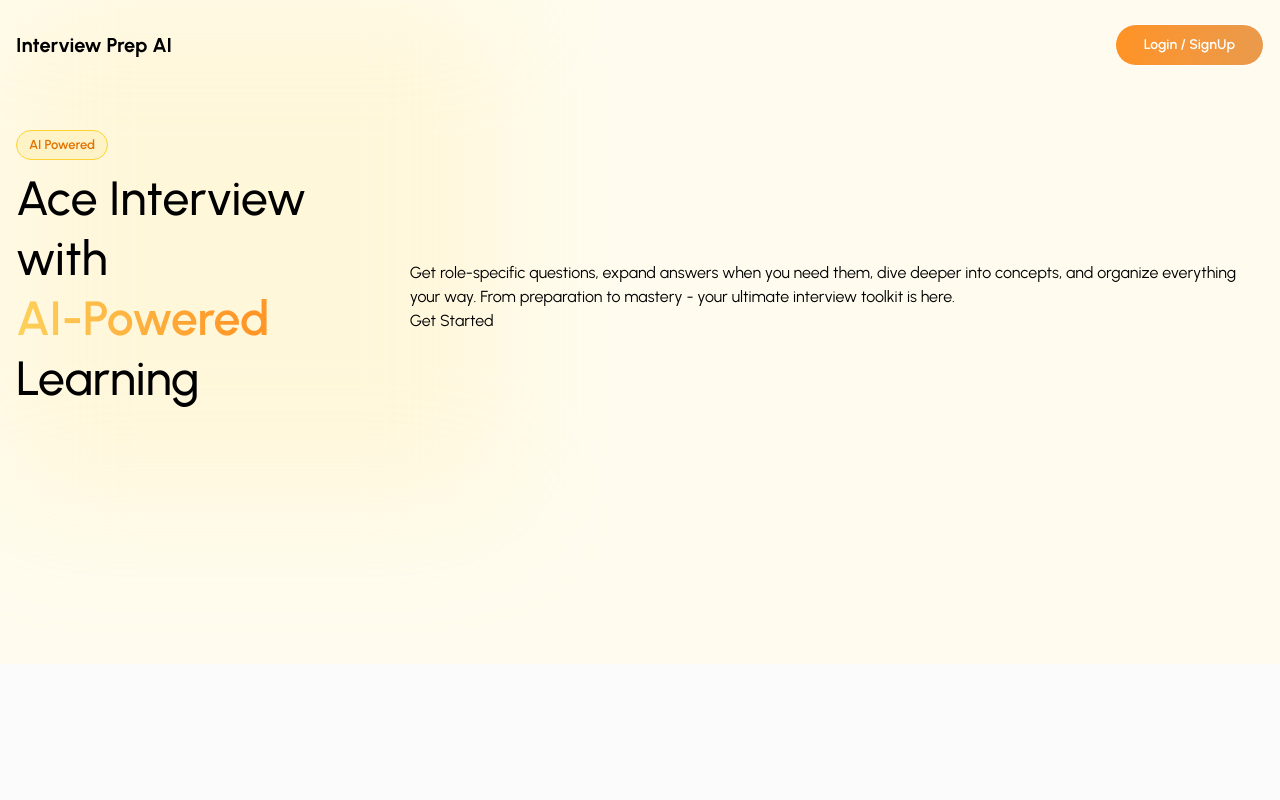
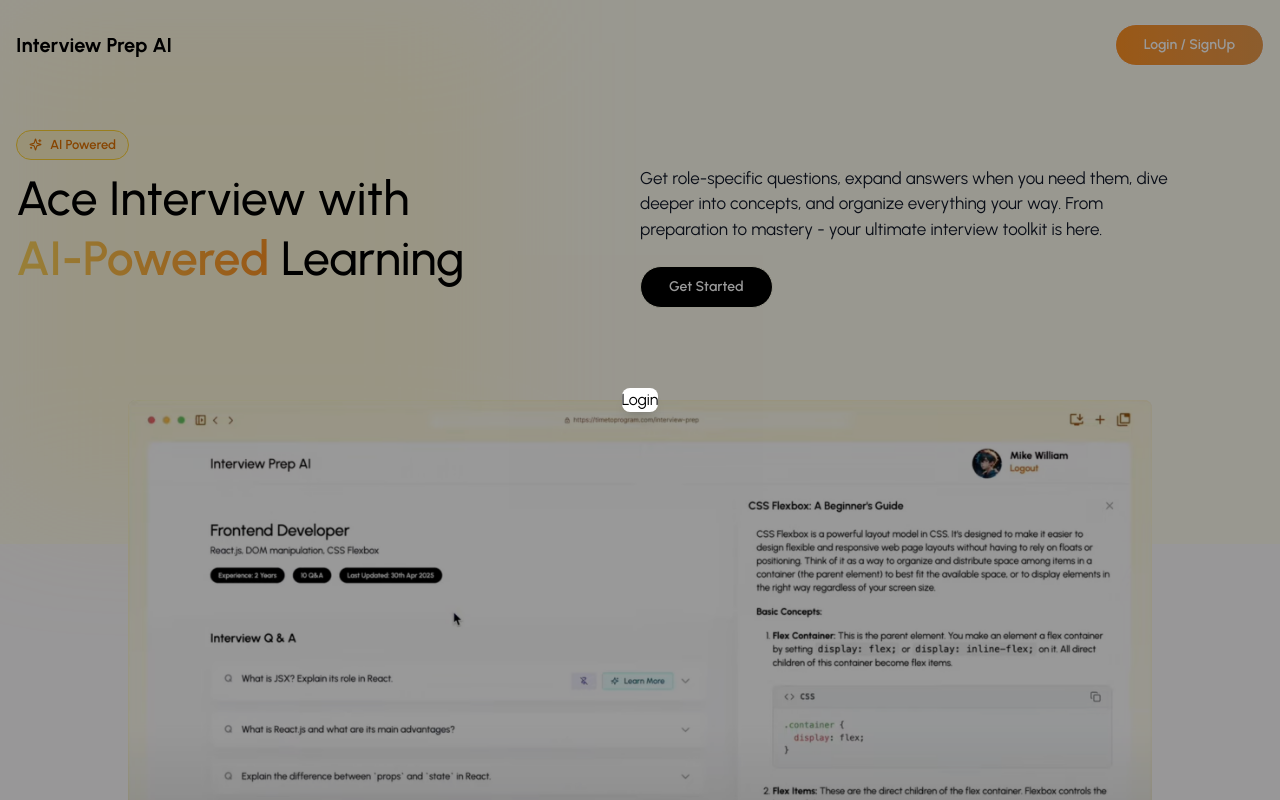
Before and after one commit to Anshuman-Jagani/Interview-Prep-Ai, a React (Vite) app in the folder frontend/interview-prep-ai/: page / in a window 1280 px wide. Shown: the top 800 px of the page. Built offline with nearby package versions, Linux system fonts and the light colour scheme.

Commit message:
Landing Page UI Complete

```diff
--- /dev/null
+++ b/frontend/interview-prep-ai/src/components/Modal.jsx
@@ -0,0 +1,46 @@
+import React from "react";
+
+const Modal = ({ children, isOpen, onClose, title, hideHeader }) => {
+  return <div className="fixed inset-0 z-50 flex justify-center items-center w-full h-full bg-black/40">
+    {/* Modal Content */}
+    <div
+        className={`relative flex flex-col bg-white shadow-lg rounded-lg overflow-hidden`}
+    >
+        {/* Modal Header */}
+        {!hideHeader && (
+            <div className="flex items-center justify-between p-4 border-b border-gray-200">
+                <h3 className="md:text-lg font-medium text-gray-900">{title}</h3>
+            </div>
+        )}
+
+        <button
+            type="button"
+            className="text-gray-400 bg-transparent hover:bg-orange-100 hover:text-gray-900 rounded-lg text-sm w-8 h-8 flex justify-center items-center absolute top-3.5 right-3.5 cursor-pointer"
+            onClick={onClose}
+        >
+            <svg
+                className="w-3 h-3"
+                aria-hidden="true"
+                xmlns="http://www.w3.org/2000/svg"
+                fill="none"
+                viewBox="0 0 14 14"
+            >
+                <path
+                    stroke="currentColor"
+                    strokeLinecap="round"
+                    strokeLinejoin="round"
+                    strokeWidth={2}
+                    d="M1 1l6 6m0 6M7 7l6-6M7 7l-6 6"
+                />
+            </svg>
+        </button>
+
+        {/* Modal Body (Scrollable) */}
+        <div className="flex-1 overflow-y-auto custom-scrollbar">
+            {children}
+        </div>
+    </div>
+  </div>
+};
+
+export default Modal;
--- a/frontend/interview-prep-ai/src/pages/LandingPage.jsx
+++ b/frontend/interview-prep-ai/src/pages/LandingPage.jsx
@@ -1,8 +1,12 @@
-import React, { useState } from 'react';
+import React, { useState } from "react";
 
-//import HERO_IMG from '../assets/hero-image.png';
-import { APP_FEATURES } from '../utils/data';
-import { useNavigate } from 'react-router-dom';
+import HERO_IMG from "../assets/hero-img.png";
+import { APP_FEATURES } from "../utils/data";
+import { useNavigate } from "react-router-dom";
+import { LuMoveDiagonal, LuSparkles } from "react-icons/lu";
+import Modal from "../components/Modal";
+import Login from "./Auth/Login";
+import Signup from "./Auth/Signup";
 
 const LandingPage = () => {
   const navigate = useNavigate();
@@ -10,16 +14,19 @@ const LandingPage = () => {
   const [openAuthModel, setOepnAuthModel] = useState(false);
   const [currentPage, setCurrentPage] = useState("login");
 
-  const handleCTA = () => {}
+  const handleCTA = () => {};
 
   return (
+    <>
       <div className="w-full min-h-full bg-[#FFFCEF]">
         <div className="w-[500px] h-[500px] bg-amber-200/20 blur-[65px] absolute top-0 left-0" />
 
         <div className="container mx-auto px-4 pt-6 pb-[200px] relative z-10">
           {/* Header */}
           <header className="flex justify-between items-center mb-16">
-          <div className="text-xl text-black font-bold">Interview Prep AI</div>
+            <div className="text-xl text-black font-bold">
+              Interview Prep AI
+            </div>
             <button
               className="bg-linear-to-r from-[#FF9324] to-[#e99a4b] text-sm font-semibold text-white px-7 py-2.5 rounded-full hover:bg-black hover:text-white border border-white transition-colors cursor-pointer"
               onClick={() => setOepnAuthModel(true)}
@@ -33,6 +40,7 @@ const LandingPage = () => {
             <div className="w-full md:w-1/2 pr-4 mb-8 mb:mb-0">
               <div className="flex items-center justify-left mb-2">
                 <div className="flex items-center gap-2 text-[13px] text-amber-600 font-semibold bg-amber-100 px-3 py-1 rounded-full border border-amber-300 ">
+                  <LuSparkles />
                   AI Powered
                 </div>
               </div>
@@ -46,21 +54,100 @@ const LandingPage = () => {
               </h1>
             </div>
 
-          <div className="">
-            <p className="">
+            <div className="w-full md:w-1/2">
+              <p className="text-[17px] text-gray-900 mr-0 md:mr-20 mb-6">
                 Get role-specific questions, expand answers when you need them,
-              dive deeper into concepts, and organize everything your way. From
-              preparation to mastery - your ultimate interview toolkit is here.
+                dive deeper into concepts, and organize everything your way.
+                From preparation to mastery - your ultimate interview toolkit is
+                here.
               </p>
 
-            <button className="" onClick={handleCTA}>
+              <button
+                className="bg-black text-sm font-semibold text-white px-7 py-2.5 rounded-full hover:bg-yellow-200 hover:text-black border border-yellow-50 hover:border-yellow-300 transition-colors cursor-pointer"
+                onClick={handleCTA}
+              >
                 Get Started
               </button>
             </div>
           </div>
         </div>
       </div>
+
+      <div className="w-full min-h-full relative z-10">
+        <div>
+          <section className="flex items-center justify-center -mt-36">
+            <img
+              src={HERO_IMG}
+              alt="Hero Image"
+              className="w-[80vw] rounded-lg"
+            />
+          </section>
+        </div>
+
+        <div className="w-full min-h-full bg-[#FFFCEF] mt-10">
+          <div className="container mx-auto px-4 pt-10 pb-20">
+            <section className="mt-5">
+              <h2 className="text-2xl font-medium text-center mb-12">
+                Features That Make You Shine
+              </h2>
+
+              <div className="flex flex-col items-center gap-8">
+                {/* First 3 Cards */}
+                <div className="grid grid-cols-1 md:grid-cols-3 gap-8 w-full">
+                  {APP_FEATURES.slice(0, 3).map((feature) => (
+                    <div
+                      key={feature.id}
+                      className="bg-[#FFFEF8] p-6 rounded-xl shadow-xs hover:shadow-lg shadow-amber-100 transition border border-amber-100 "
+                    >
+                      <h3 className="text-base font-semibold mb-3">
+                        {feature.title}
+                      </h3>
+                      <p className="text-gray-600">{feature.description}</p>
+                    </div>
+                  ))}
+                </div>
+
+                {/* Reamining 2 Cards */}
+                <div className="grid grid-cols-1 md:grid-cols-2 gap-8">
+                  {APP_FEATURES.slice(3).map((feature) => (
+                    <div
+                      key={feature.id}
+                      className="bg-[#FFFEF8] p-6 rounded-xl shadow-xs hover:shadow-lg shadow-amber-100 transition border border-amber-100"
+                    >
+                      <h3 className="text-base font-semibold mb-3">{feature.title}</h3>
+                      <p className="text-gray-600">{feature.description}</p>
+                    </div>
+                  ))}
+                </div>
+              </div>
+            </section>
+          </div>
+        </div>
+
+        <div className="text-sm bg-gray-50 text-secondary text-center p-5 mt-5">
+          Made By - Anshuman jagani
+        </div>
+      </div>
+
+      <Modal
+        isOpen={openAuthModel}
+        onClose={() => {
+          setOepnAuthModel(false);
+          setCurrentPage("login");
+        }}
+        hideHeader
+      >
+        <div>
+          {currentPage === "login" && (
+            <Login setCurrentPage={setCurrentPage} />
+          )}
+          {currentPage === "signup" && (
+            <Signup setCurrentPage={setCurrentPage} />
+          )}
+        </div>
+      </Modal>
+    </>
   );
-}
+};
 
 export default LandingPage;
--- a/frontend/interview-prep-ai/src/utils/data.js
+++ b/frontend/interview-prep-ai/src/utils/data.js
@@ -6,30 +6,30 @@ export const APP_FEATURES = [
     id: "01",
     title: "Tailored Just for You",
     description:
-      " Get Interview question and models answer based on your role, experience, and specific focus areas - no ",
+      " Get Interview question and models answer based on your role, experience, and specific focus areas - no generic practice here. ",
   },
   {
     id: "02",
     title: "Learn at your own pace",
     description:
-      "Expand answers only when you are ready. Dive deeper into any concept instantly with AI-powered detailed",
+      "Expand answers only when you are ready. Dive deeper into any concept instantly with AI-powered detailed explanations. ",
   },
   {
     id: "03",
     title: "Capture your Insights",
     description:
-      " Add personal notes to any questions and pi important ones to top - making your learning more orgaized ",
+      " Add personal notes to any questions and pi important ones to top - making your learning more organized and impactful. ",
   },
   {
     id: "04",
     title: ' Understand the "Why" behind answers ',
     description:
-      " Beyound just answers - unlock detailed concept explanations generated by AI, helping you truely master  ",
+      " Beyound just answers - unlock detailed concept explanations generated by AI, helping you truely master each topic. ",
   },
   {
     id: "05",
     title: "Save, Organize, and Revisit",
     description:
-      " Esaily save your interview seta, organize them neatly in your dashboard, and pick up your preparation ",
+      " Esaily save your interview seta, organize them neatly in your dashboard, and pick up your preparation right where you left. ",
   },
 ];
```
Also changed, not shown: frontend/interview-prep-ai/src/assets/hero-img.png (added). Lines whose indentation alone changed are shown as unchanged.
